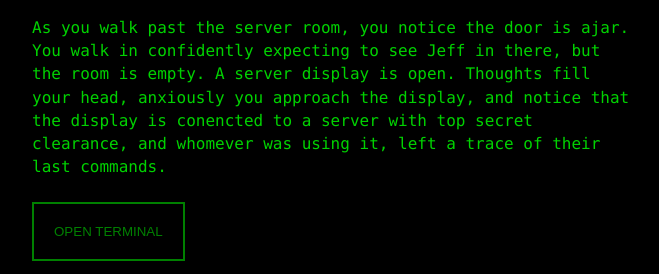
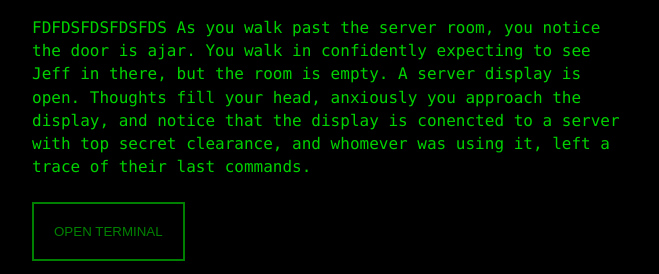
Before and after one commit to DarkWingD/HackThis, a plain HTML site: page index.html in a window 1280 px wide. Shown: the whole page, without its empty margins (308-967 px from the left). Drawn offline with nearby package versions, Linux system fonts and the light colour scheme.

Commit message:
test from cmd

```diff
--- a/index.html
+++ b/index.html
@@ -11,6 +11,7 @@
 </head>
 <body>
 <div id="backstory">
+FDFDSFDSFDSFDS
   As you walk past the server room, you notice the door is ajar. You walk in confidently expecting to see Jeff in there, but the room is empty. A server display is open. Thoughts fill your head, anxiously you approach the display, and notice that the display is conencted to a server with top secret clearance, and whomever was using it, left a trace of their last commands.
 </br></br>
 <input type="button" id="openTerminal" value="OPEN TERMINAL" />
```
